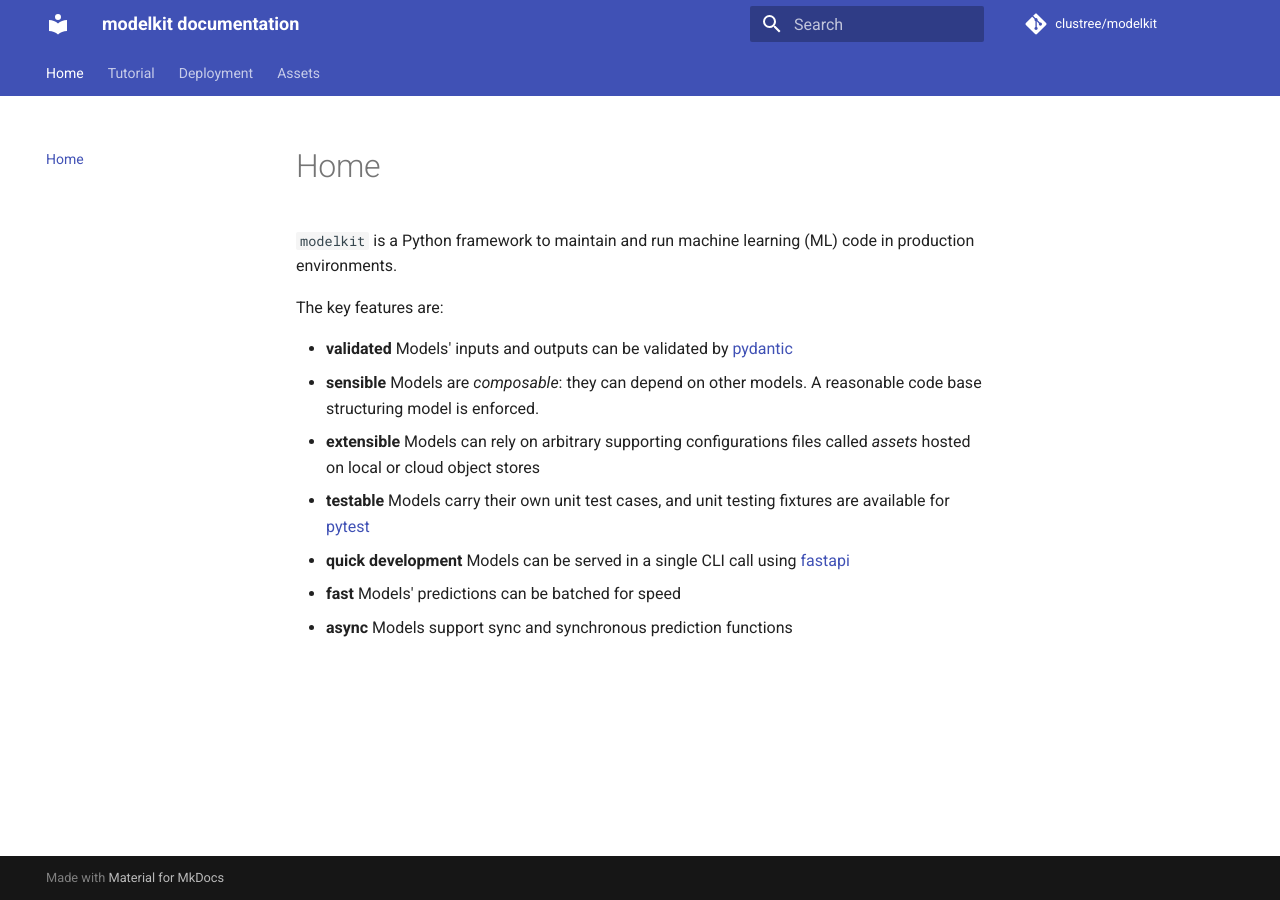
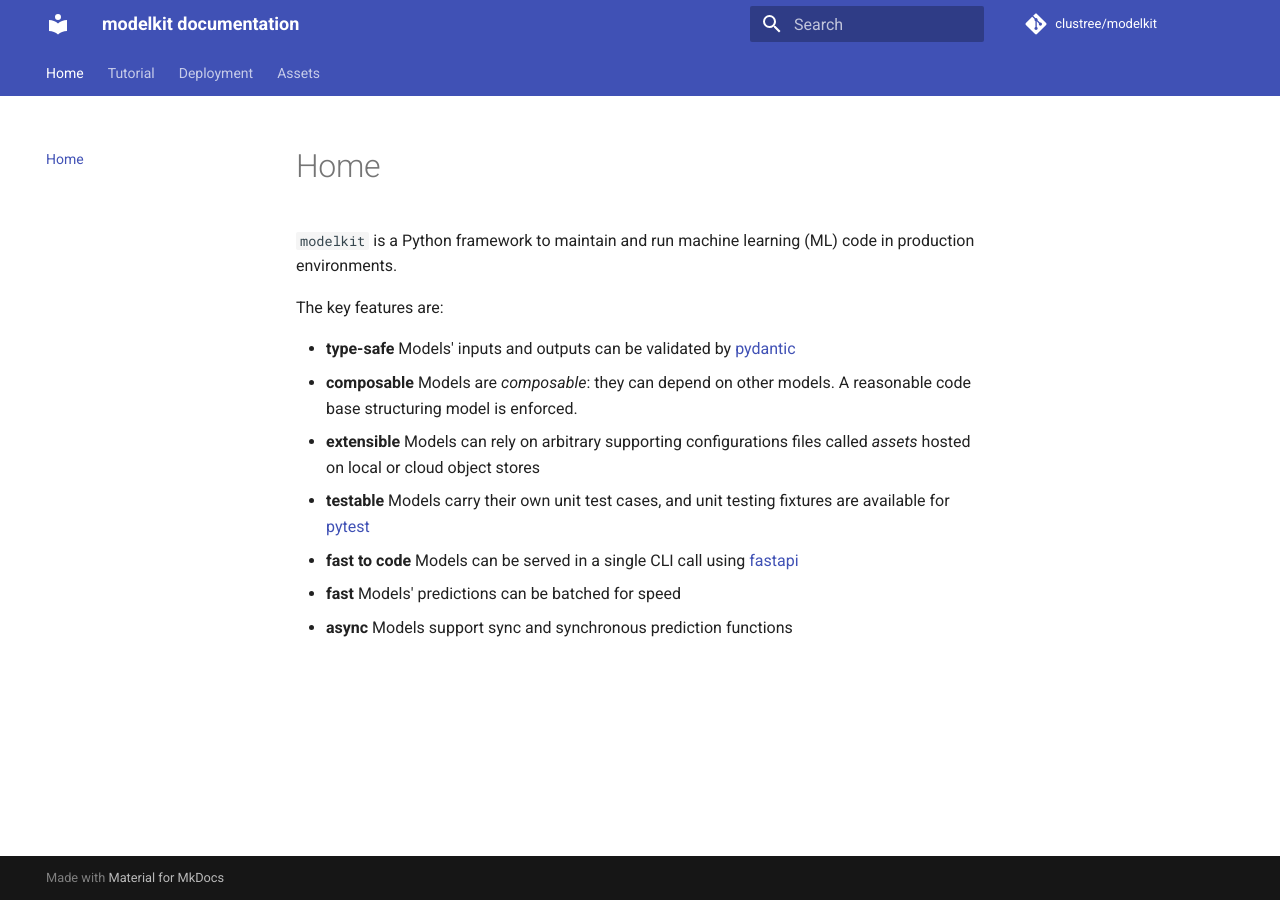
Before and after one commit to Cornerstone-OnDemand/modelkit, an MkDocs documentation site: the page built from docs/index.md, in a window 1280 px wide. Built offline with MkDocs 1.6.1 and Material for MkDocs 9.7.7, drawn with Linux system fonts in a browser that asks for light colours; comment, search, counter and statistics services are not loaded.

Commit message:
docs: include quentin's suggestions

```diff
--- a/docs/index.md
+++ b/docs/index.md
@@ -2,10 +2,10 @@
 
 The key features are:
 
-- **validated** Models' inputs and outputs can be validated by [pydantic](https://pydantic-docs.helpmanual.io/)
-- **sensible** Models are *composable*: they can depend on other models. A reasonable code base structuring model is enforced.
+- **type-safe** Models' inputs and outputs can be validated by [pydantic](https://pydantic-docs.helpmanual.io/)
+- **composable** Models are *composable*: they can depend on other models. A reasonable code base structuring model is enforced.
 - **extensible** Models can rely on arbitrary supporting configurations files called *assets* hosted on local or cloud object stores
 - **testable** Models carry their own unit test cases, and unit testing fixtures are available for [pytest](https://docs.pytest.org/en/6.2.x/)
-- **quick development** Models can be served in a single CLI call using [fastapi](https://fastapi.tiangolo.com/)
+- **fast to code** Models can be served in a single CLI call using [fastapi](https://fastapi.tiangolo.com/)
 - **fast** Models' predictions can be batched for speed
 - **async** Models support sync and synchronous prediction functions
```
